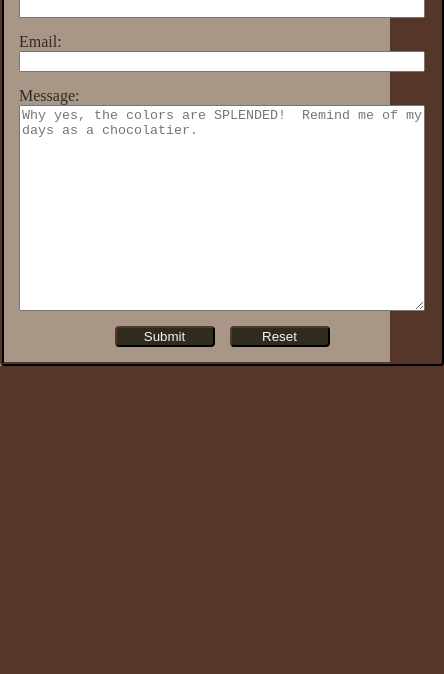
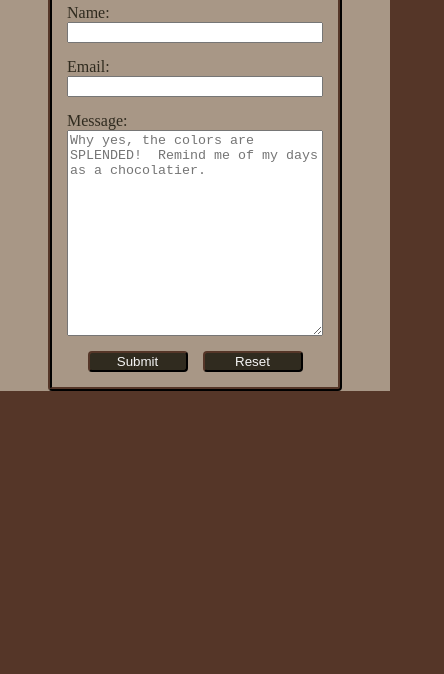
Before and after one commit to snorq2/Personal-Website, a plain HTML site: page contact.html in a window 390 px wide. Shown: the part 170-844 px from the top of the page, 444 px wide, since content can reach past the window. Drawn offline with nearby package versions, Linux system fonts and the light colour scheme.

Commit message:
Added media query for form Tweaked content padding to fix color gaps

```diff
--- a/styles/styles.css
+++ b/styles/styles.css
@@ -27,7 +27,7 @@ body {
     background-color: var(--donkeybrown);
     /* width: 90%; */
     margin: auto;
-    /* padding: 25px; */
+    padding-top: 25px;
   }
 }
 
@@ -140,17 +140,17 @@ body {
   margin: auto;
 }
 
-#message {
-  width: 400px;
-  height: 200px;
-}
-
 @media (min-width: 769px) {
   .form-element {
     display: grid;
     grid-template-columns: 2fr 9fr;
     margin: 15px;
     font-family: inherit;
+  }
+
+  #message {
+    width: 400px;
+    height: 200px;
   }
 }
 
@@ -159,6 +159,10 @@ body {
     display: grid;
     margin: 15px;
     font-family: inherit;
+  }
+  #message {
+    width: 250px;
+    height: 200px;
   }
 }
 
@@ -205,7 +209,7 @@ body {
 
 .list-item {
   display: flex;
-  height: 50px;
+  /* height: 50px; */
   width: 75px;
   justify-content: center;
   align-items: center;
```
